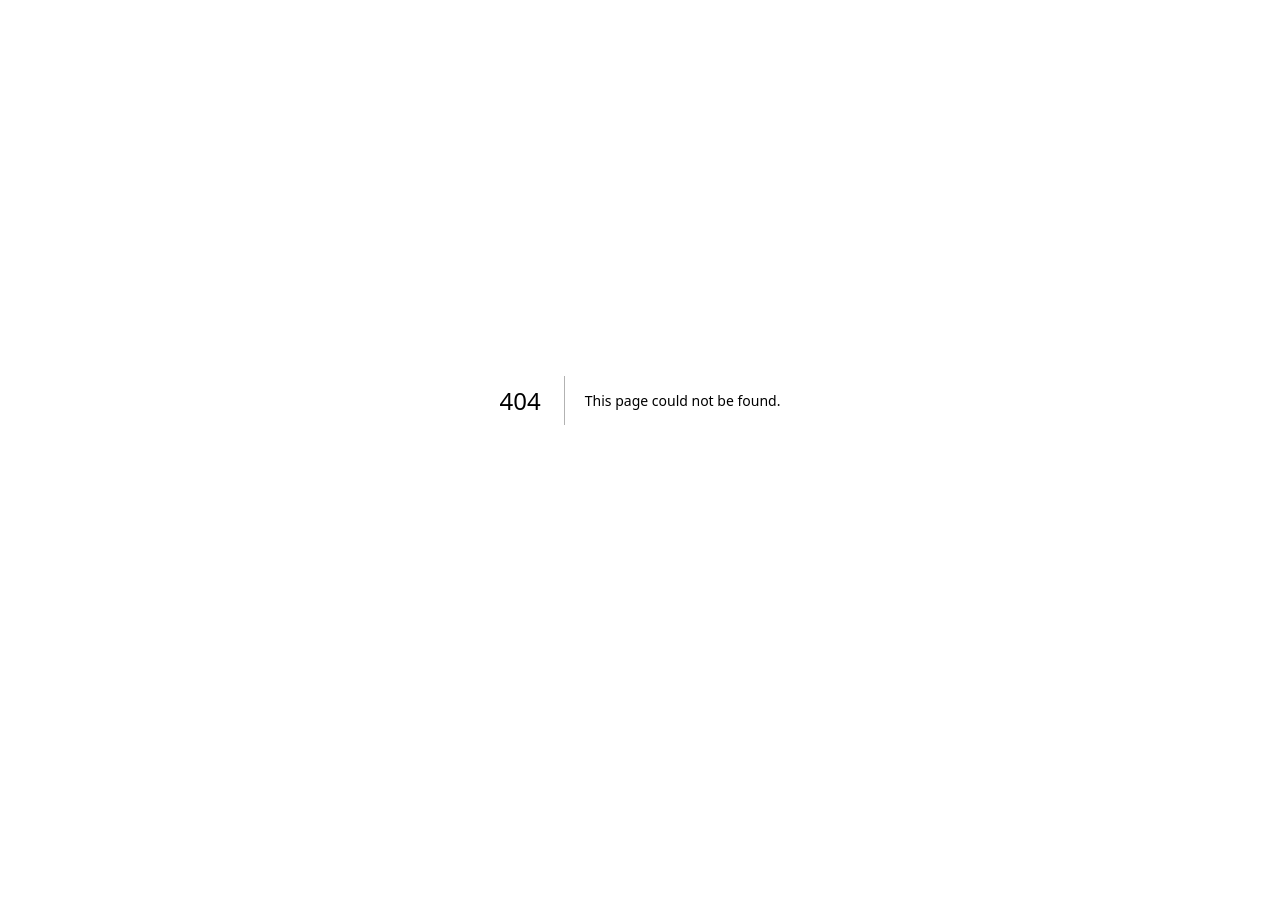
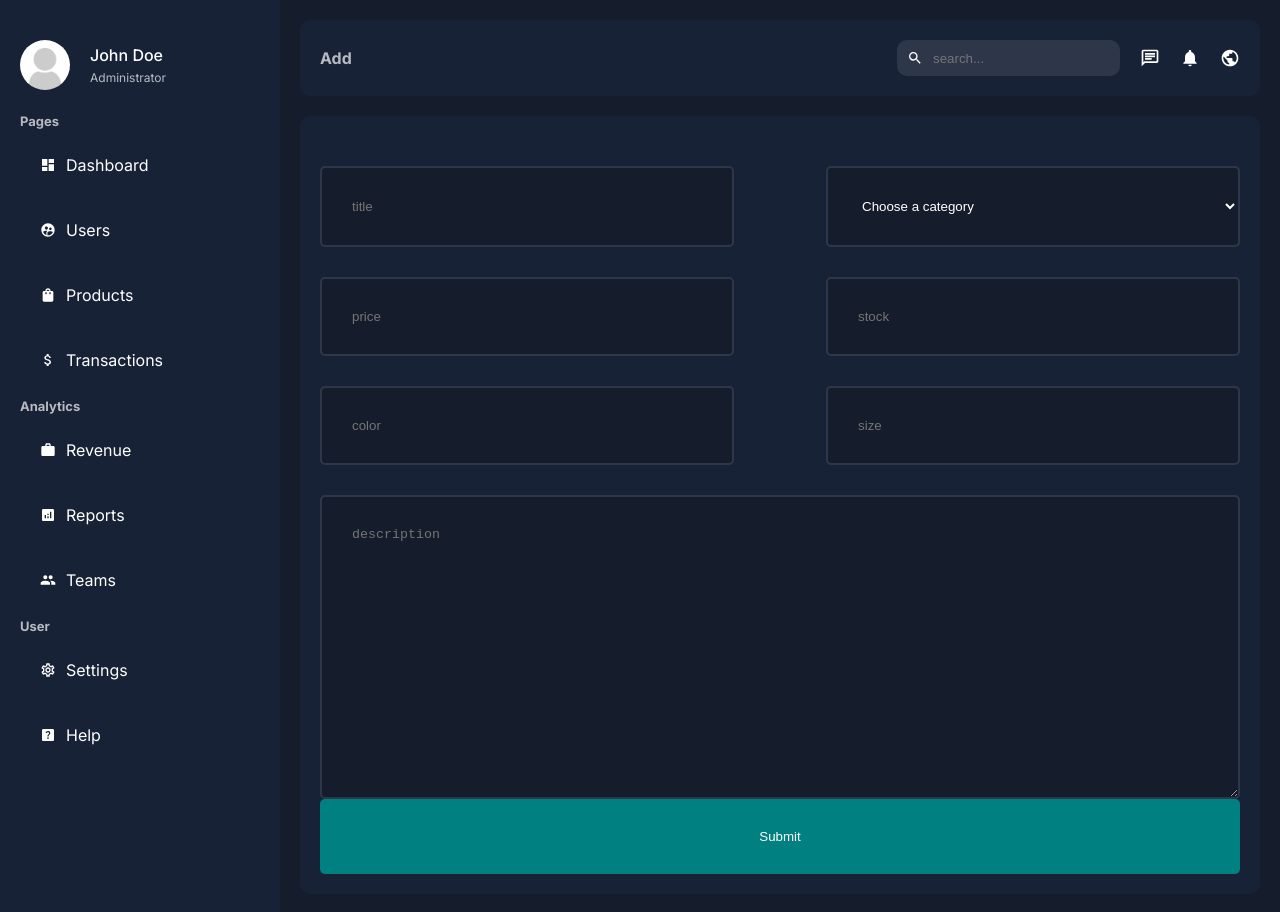
Before and after one commit to oluwagbemiga10/Dashboard, a Next.js app: page /dashboard/products/add in a window 1280 px wide. Before the commit this address had no page. Before the commit the page ends 800 px from the top, so only its background shows below. Built offline with nearby package versions, Linux system fonts and the light colour scheme.

Commit message:
product page files

```diff
--- /dev/null
+++ b/app/components/dashboard/products/addProduct/addProduct.module.css
@@ -0,0 +1,34 @@
+.container{
+    background-color: var(--bgSoft);
+    padding: 20px;
+    border-radius: 10px;
+    margin-top: 20px;
+}
+.form{
+    display: flex;
+    flex-wrap: wrap;
+    justify-content: space-between;
+}
+.form input, .form textarea, .form select {
+    padding: 30px;
+    background-color: var(--bg);
+    color: var(--text);
+    border: 2px solid #2e374a;
+    border-radius: 5px;
+    margin-top: 30px;
+}
+.form input, .form select{
+    width: 45%;
+}
+.form textarea{
+    width: 100%;
+}
+.form button{
+    width: 100%;
+    padding: 30px;
+    background-color: teal;
+    color: var(--text);
+    border: none;
+    border-radius: 5px;
+    cursor: pointer;
+}
--- /dev/null
+++ b/app/components/dashboard/products/product.module.css
@@ -0,0 +1,51 @@
+.container{
+    background-color: var(--bgSoft);
+    padding: 20px;
+    border-radius: 10px;
+    margin-top: 20px;
+}
+.top{
+    display: flex;
+    align-items: center;
+    justify-content: space-between;
+}
+.addButton{
+    padding: 10px;
+    background-color: #5d57c9;
+    color: var(--text);
+    border: none;
+    border-radius: 5px;
+    cursor: pointer;
+}
+.table{
+    width: 100%;
+}
+.table td{
+    padding: 10px;
+}
+.product{
+    display: flex;
+    align-items: center;
+    gap: 10px;
+}
+.productImage{
+    object-fit: cover;
+    border-radius: 50%;
+}
+.buttons{
+    display: flex;
+    gap: 10px;
+}
+.button{
+    padding: 5px 10px;
+    border-radius: 5px;
+    color: var(--text);
+    border: none;
+    cursor: pointer;
+}
+.view{
+    background-color: teal;
+}
+.delete{
+    background-color: crimson;
+}
--- /dev/null
+++ b/app/components/dashboard/products/singleproduct/singleproduct.module.css
@@ -0,0 +1,53 @@
+.container{
+    display: flex;
+    gap: 50px;
+    margin-top: 20px;
+}
+.infoContainer{
+    flex: 1;
+    background-color: var(--bgSot);
+    padding: 20px;
+    border-radius: 10px;
+    font-weight: bold;
+    color: var(--textSoft);
+    height: max-content;
+}
+.imgContainer{
+    width: 100%;
+    height: 300px;
+    position: relative;
+    border-radius: 10px;
+    overflow: hidden;
+    margin-bottom: 20px;
+}
+.formContainer{
+    flex: 3;
+    background-color: var(--bgSoft);
+    padding: 20px;
+    border-radius: 10px;
+}
+.form{
+    display: flex;
+    flex-direction: column;
+}
+.form input, .form textarea, .form select{
+    padding: 20px;
+     border: 2px solid #2e374a;
+     border-radius: 5px;
+     background-color: var(--bg);
+     color: var(--text);
+     margin: 10px 0px;
+}
+.form label{
+    font-size: 12px;
+}
+.form button{
+    width: 100%;
+    padding: 20px;
+    background-color: teal;
+    color: var(--text);
+    border: none;
+    border-radius: 5px;
+    cursor: pointer;
+    margin-top: 20px;
+}
--- /dev/null
+++ b/app/dashboard/products/add/page.jsx
@@ -0,0 +1,26 @@
+import React from 'react'
+import styles from "../../../components/dashboard/products/addProduct/addProduct.module.css"
+
+const AddProduct = () => {
+  return (
+    <div className={styles.container}>
+        <form action="" className={styles.form}>
+            <input type='text' placeholder='title' name='title' required />
+            <select name='cat' id='cat'>
+              <option value="general">Choose a category</option>
+              <option value="kitchen">Kitchen</option>
+              <option value="phone">Phone</option>
+              <option value="computer">Computer</option>
+            </select>
+            <input type='number' placeholder='price' name='price' />
+            <input type='number' placeholder='stock' name='stock' />
+            <input type='text' placeholder='color' name='color' />
+            <input type='text' placeholder='size' name='size' />
+            <textarea name='desc' id='desc' rows="16" placeholder='description'></textarea>
+            <button type='submit'>Submit</button>
+        </form>
+    </div>
+  )
+}
+
+export default AddProduct
```
Also changed, not shown: app/dashboard/products/[id]/page.jsx (added, +40 -0 lines), app/dashboard/products/page.jsx (+47 -2 lines).
